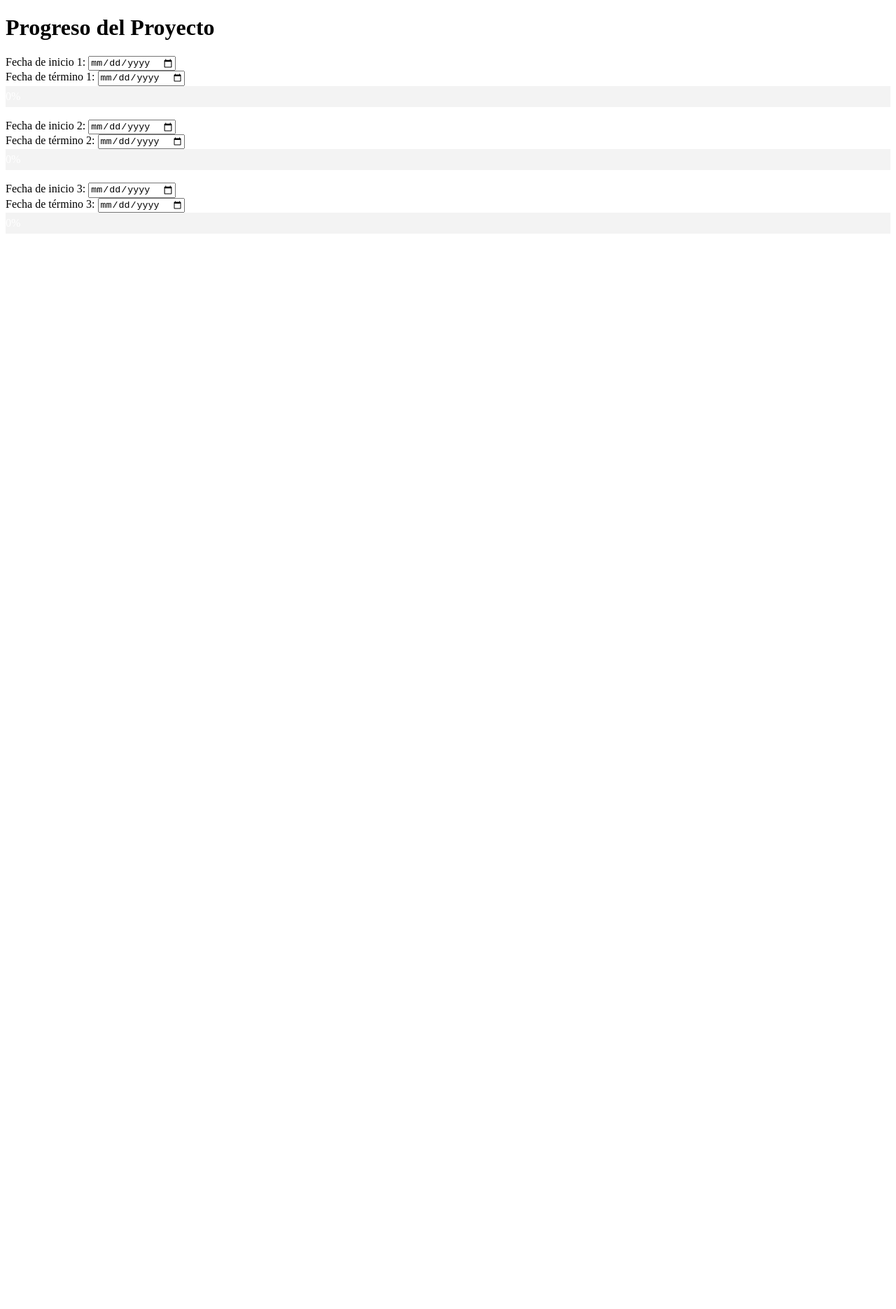
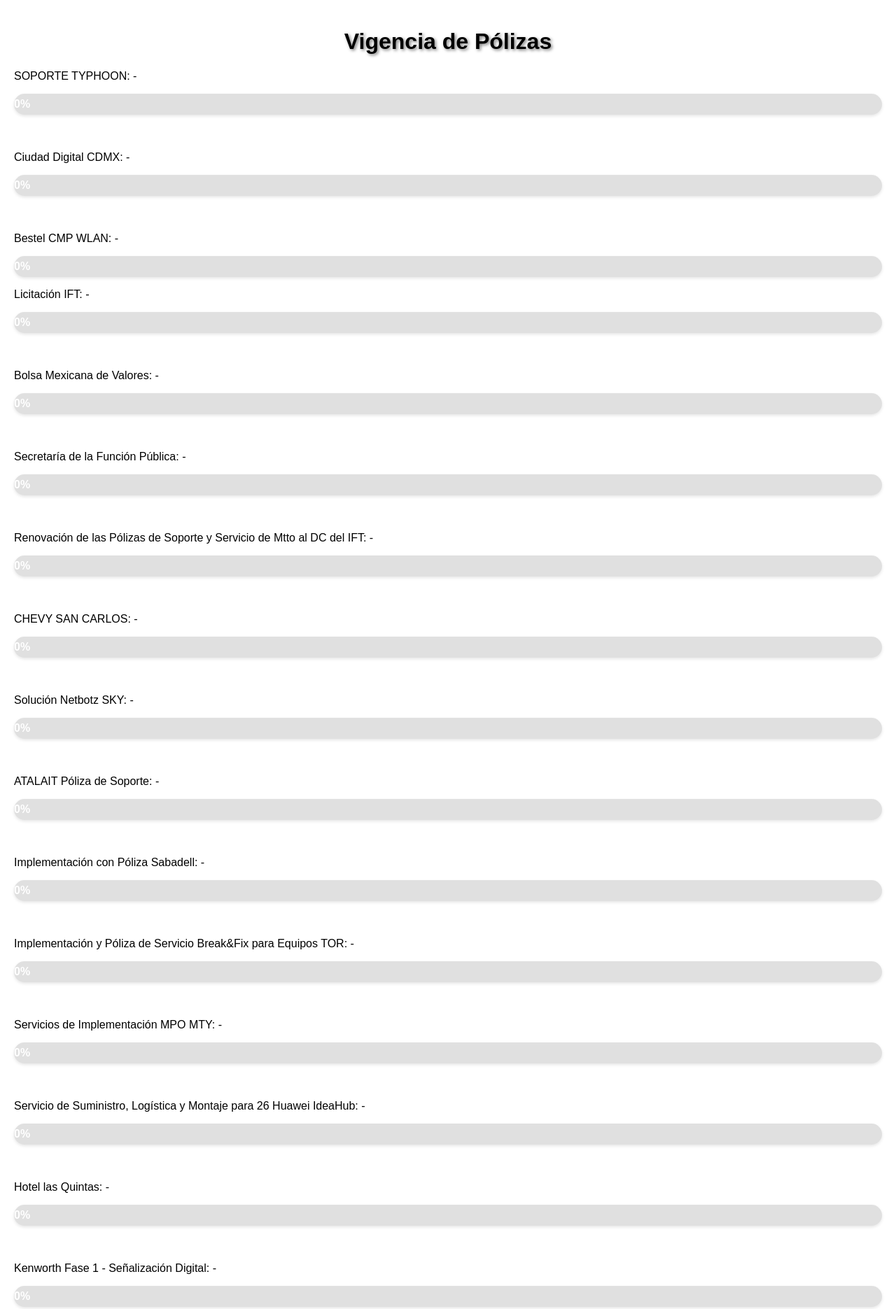
Before and after one commit to NOCL2/polizas_vigenciaf, a plain HTML site: page index.html in a window 1280 px wide. Shown: the whole page at 70% size. Before the commit the page ends 800 px from the top, so only its background shows below. Drawn offline with Linux system fonts and the light colour scheme.

Commit message:
Update index.html

```diff
--- a/index.html
+++ b/index.html
@@ -3,11 +3,41 @@
 <head>
     <meta charset="UTF-8">
     <meta name="viewport" content="width=device-width, initial-scale=1.0">
-    <title>Progreso del Proyecto</title>
+    <title>Vigencia de Pólizas</title>
     <style>
+         body {
+            font-family: Arial, sans-serif;
+
+            background-size: cover;
+            background-position: center;
+            background-attachment: fixed;
+            margin: 0;
+            padding: 20px;
+        }
+
+        h1 {
+            text-align: center;
+            color: #000000; /* Cambia el color del texto para que sea legible sobre la imagen de fondo */
+            text-shadow: 2px 2px 4px rgba(0, 0, 0, 0.5); /* Añade sombra para mejor legibilidad */
+        }
+        .project {
+            margin-bottom: 20px;
+            background-color: rgba(148, 138, 138, 0.418); /* Fondo semi-transparente para los contenedores */
+            padding: 10px;
+            border-radius: 10px;
+            box-shadow: 0 2px 4px rgba(0, 0, 0, 0.2);
+        }
+        .project p {
+            font-size: 1.1em;
+            margin: 0 0 10px;
+            color: #333; /* Color del texto dentro de los proyectos */
+        }
         .progress-container {
             width: 100%;
-            background-color: #f3f3f3;
+            background-color: #e0e0e0;
+            border-radius: 25px;
+            overflow: hidden;
+            box-shadow: 0 2px 4px rgba(0, 0, 0, 0.1);
         }
         .progress-bar {
             width: 0;
@@ -16,46 +46,147 @@
             text-align: center;
             line-height: 30px;
             color: white;
+            font-weight: bold;
+            border-radius: 25px;
+            transition: width 0.4s ease;
         }
     </style>
 </head>
 <body>
-    <h1>Progreso del Proyecto</h1>
+
+    <h1>Vigencia de Pólizas</h1>
+    <div id="currentDateTime" style="position: fixed; top: 10px; right: 10px;"></div>
+
     <div>
-        <label for="startDate1">Fecha de inicio 1:</label>
-        <input type="date" id="startDate1">
-    </div>
-    <div>
-        <label for="endDate1">Fecha de término 1:</label>
-        <input type="date" id="endDate1">
+        <p>SOPORTE TYPHOON: <span id="startDate1"></span> - <span id="endDate1"></span></p>
     </div>
     <div class="progress-container">
         <div id="progressBar1" class="progress-bar">0%</div>
     </div>
-    <br>
+    <br><br>
+
     <div>
-        <label for="startDate2">Fecha de inicio 2:</label>
-        <input type="date" id="startDate2">
-    </div>
-    <div>
-        <label for="endDate2">Fecha de término 2:</label>
-        <input type="date" id="endDate2">
+        <p>Ciudad Digital CDMX: <span id="startDate2"></span> - <span id="endDate2"></span></p>
     </div>
     <div class="progress-container">
         <div id="progressBar2" class="progress-bar">0%</div>
     </div>
-    <br>
+    <br><br>
+
     <div>
-        <label for="startDate3">Fecha de inicio 3:</label>
-        <input type="date" id="startDate3">
-    </div>
-    <div>
-        <label for="endDate3">Fecha de término 3:</label>
-        <input type="date" id="endDate3">
+        <p>Bestel CMP WLAN: <span id="startDate3"></span> - <span id="endDate3"></span></p>
     </div>
     <div class="progress-container">
         <div id="progressBar3" class="progress-bar">0%</div>
     </div>
+
+    <div>
+        <p>Licitación IFT: <span id="startDate4"></span> - <span id="endDate4"></span></p>
+    </div>
+    <div class="progress-container">
+        <div id="progressBar4" class="progress-bar">0%</div>
+    </div>
+    <br><br>
+
+    <div>
+        <p>Bolsa Mexicana de Valores: <span id="startDate5"></span> - <span id="endDate5"></span></p>
+    </div>
+    <div class="progress-container">
+        <div id="progressBar5" class="progress-bar">0%</div>
+    </div>
+    <br><br>
+
+    <div>
+        <p>Secretaría de la Función Pública: <span id="startDate6"></span> - <span id="endDate6"></span></p>
+    </div>
+    <div class="progress-container">
+        <div id="progressBar6" class="progress-bar">0%</div>
+    </div>
+    <br><br>
+
+    <div>
+        <p>Renovación de las Pólizas de Soporte y Servicio de Mtto al DC del IFT: <span id="startDate7"></span> - <span id="endDate7"></span></p>
+    </div>
+    <div class="progress-container">
+        <div id="progressBar7" class="progress-bar">0%</div>
+    </div>
+    <br><br>
+
+    <div>
+        <p>CHEVY SAN CARLOS: <span id="startDate8"></span> - <span id="endDate8"></span></p>
+    </div>
+    <div class="progress-container">
+        <div id="progressBar8" class="progress-bar">0%</div>
+    </div>
+    <br><br>
+
+    <div>
+        <p>Solución Netbotz SKY: <span id="startDate9"></span> - <span id="endDate9"></span></p>
+    </div>
+    <div class="progress-container">
+        <div id="progressBar9" class="progress-bar">0%</div>
+    </div>
+    <br><br>
+
+    <div>
+        <p>ATALAIT Póliza de Soporte: <span id="startDate10"></span> - <span id="endDate10"></span></p>
+    </div>
+    <div class="progress-container">
+        <div id="progressBar10" class="progress-bar">0%</div>
+    </div>
+    <br><br>
+
+    <div>
+        <p>Implementación con Póliza Sabadell: <span id="startDate11"></span> - <span id="endDate11"></span></p>
+    </div>
+    <div class="progress-container">
+        <div id="progressBar11" class="progress-bar">0%</div>
+    </div>
+    <br><br>
+
+    <div>
+        <p>Implementación y Póliza de Servicio Break&Fix para Equipos TOR: <span id="startDate12"></span> - <span id="endDate12"></span></p>
+    </div>
+    <div class="progress-container">
+        <div id="progressBar12" class="progress-bar">0%</div>
+    </div>
+    <br><br>
+
+    <div>
+        <p>Servicios de Implementación MPO MTY: <span id="startDate13"></span> - <span id="endDate13"></span></p>
+    </div>
+    <div class="progress-container">
+        <div id="progressBar13" class="progress-bar">0%</div>
+    </div>
+    <br><br>
+
+    <div>
+        <p>Servicio de Suministro, Logística y Montaje para 26 Huawei IdeaHub: <span id="startDate14"></span> - <span id="endDate14"></span></p>
+    </div>
+    <div class="progress-container">
+        <div id="progressBar14" class="progress-bar">0%</div>
+    </div>
+    <br><br>
+
+    <div>
+        <p>Hotel las Quintas: <span id="startDate15"></span> - <span id="endDate15"></span></p>
+    </div>
+    <div class="progress-container">
+        <div id="progressBar15" class="progress-bar">0%</div>
+    </div>
+    <br><br>
+
+    <div>
+        <p>Kenworth Fase 1 - Señalización Digital: <span id="startDate16"></span> - <span id="endDate16"></span></p>
+    </div>
+    <div class="progress-container">
+        <div id="progressBar16" class="progress-bar">0%</div>
+    </div>
+
     <script src="script.js"></script>
+
+
+</div>
+
 </body>
 </html>
```
